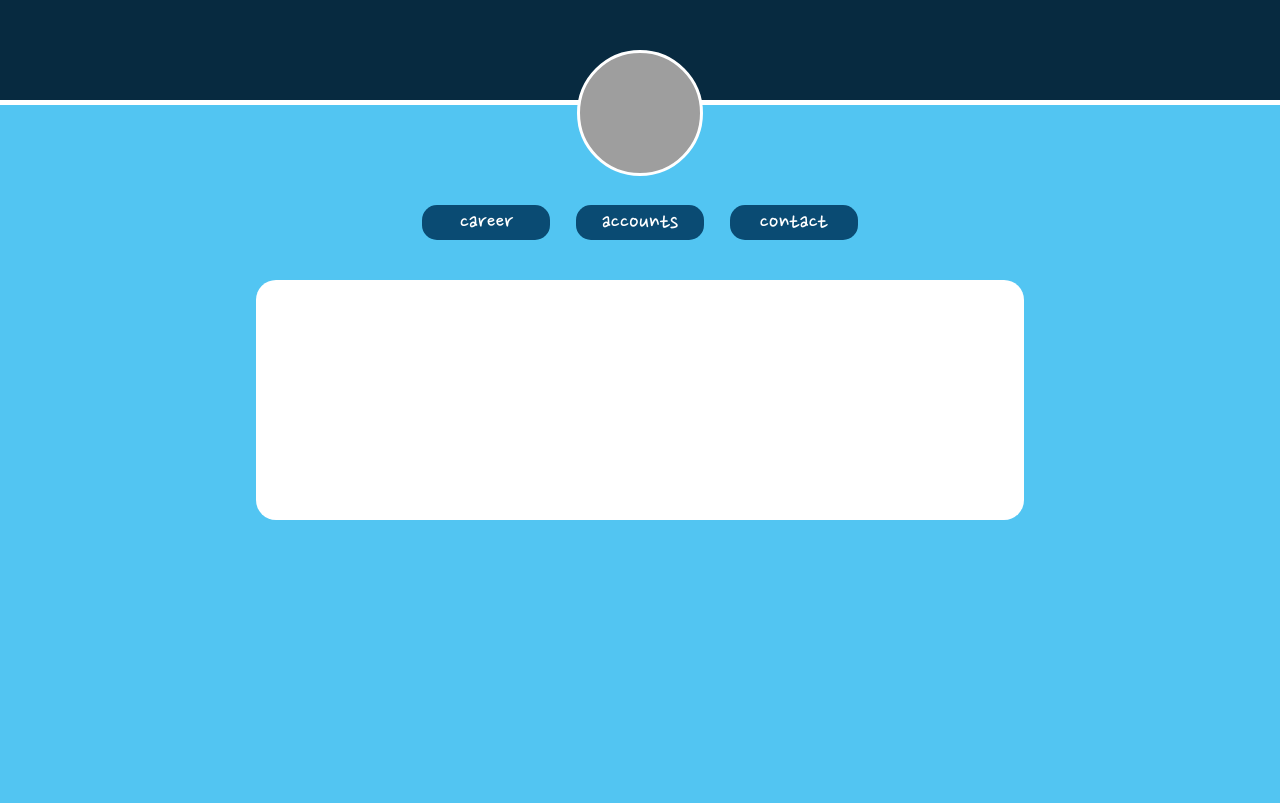
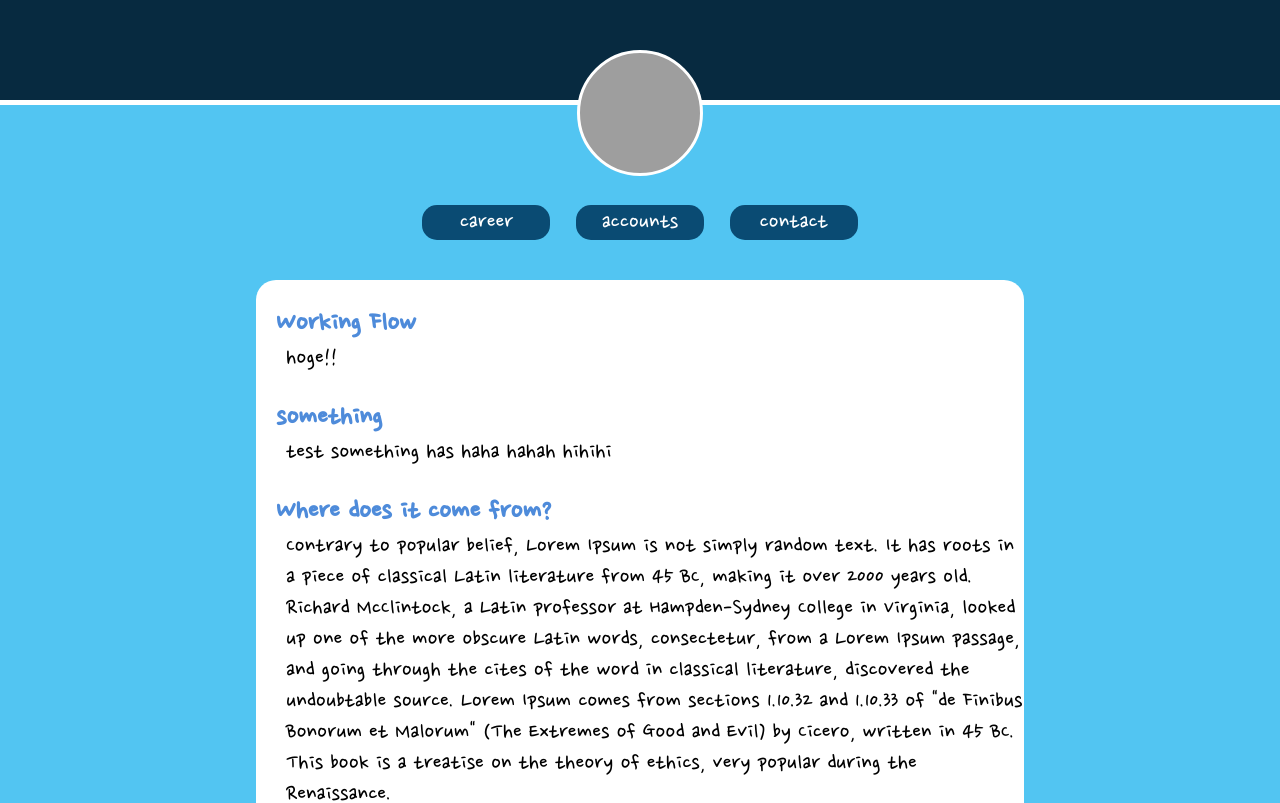
Before and after one commit to yoshihiro4218-ffg/vue-career, a Vue app in the folder vue/: page / in a window 1280 px wide. Shown: the top 803 px of the page. Built offline with nearby package versions, Linux system fonts and the light colour scheme; grey boxes are pictures that could not be loaded.

Commit message:
feat: add career

```diff
--- a/vue/src/components/Footer.vue
+++ b/vue/src/components/Footer.vue
@@ -15,7 +15,7 @@ export default {
   },
   methods: {
     gogit() {
-      window.open(this.git_url);
+      window.open(this.$store.state.githubUrl);
     },
   },
 };
--- a/vue/src/components/Header.vue
+++ b/vue/src/components/Header.vue
@@ -13,7 +13,7 @@ export default {
   created() {
     this.$nextTick(() => {
       const { dot } = this.$refs;
-      dot.style.backgroundImage = `url(${this.$store.state.profile_url})`;
+      dot.style.backgroundImage = `url(${this.$store.state.profileUrl})`;
     });
   },
 };
--- a/vue/src/resorce/content/base.js
+++ b/vue/src/resorce/content/base.js
@@ -1,6 +1,10 @@
 export default {
-  profile_url: 'https://avatars3.githubusercontent.com/u/20182365?s=460&v=4',
-  contact_url: 'https://docs.google.com/forms/d/e/1FAIpQLSePBDU4i5IGKP-PXYMRnYx5amCyHK7eDEyd88yLQBJWBAhtrw/viewform?usp=sf_link',
+  // header profile image url
+  profileUrl: 'https://avatars3.githubusercontent.com/u/20182365?s=460&v=4',
+  // google survey url
+  contactUrl: 'https://docs.google.com/forms/d/e/1FAIpQLSePBDU4i5IGKP-PXYMRnYx5amCyHK7eDEyd88yLQBJWBAhtrw/viewform?usp=sf_link',
+  // footer github url
+  githubUrl: 'https://github.com/deokgoo',
   accounts: {
     github: 'https://github.com/deokgoo',
     facebook: 'https://facebook.com',
@@ -12,8 +16,27 @@ export default {
       content: 'hoge!!',
     },
     2: {
-      title: '',
-      content: '',
+      title: 'something',
+      content: `test something has haha
+
+      hahah
+      hihihi
+
+      `,
+    },
+    3: {
+      title: 'Where does it come from?',
+      content: `
+      Contrary to popular belief, Lorem Ipsum is not simply random text.
+      It has roots in a piece of classical Latin literature from 45 BC,
+      making it over 2000 years old. Richard McClintock,
+      a Latin professor at Hampden-Sydney College in Virginia,
+      looked up one of the more obscure Latin words, consectetur,
+      from a Lorem Ipsum passage, and going through the cites of the word in classical literature,
+      discovered the undoubtable source. Lorem Ipsum comes from sections
+      1.10.32 and 1.10.33 of "de Finibus Bonorum et Malorum"
+      (The Extremes of Good and Evil) by Cicero, written in 45 BC.
+      This book is a treatise on the theory of ethics, very popular during the Renaissance.`,
     },
   },
 };
--- a/vue/src/store.js
+++ b/vue/src/store.js
@@ -6,12 +6,20 @@ import base from './resorce/content/base.js';
 
 Vue.use(Vuex);
 // eslint-disable-next-line camelcase
-const { profile_url, contact_url, accounts } = base;
+const {
+  profileUrl,
+  contactUrl,
+  accounts,
+  career,
+  githubUrl,
+} = base;
 export default new Vuex.Store({
   state: {
-    profile_url,
-    contact_url,
+    profileUrl,
+    contactUrl,
     accounts,
+    career,
+    githubUrl,
   },
   mutations: {
 
--- a/vue/src/views/Career.vue
+++ b/vue/src/views/Career.vue
@@ -2,7 +2,12 @@
   <div class="career">
     <Nav></Nav>
     <div class="container">
-      <div class="memo" ref="mm"></div>
+      <div class="careerBox" ref="mm">
+        <div v-for="d in cData" :key="d.title">
+          <div class="cTitle">{{d.title}}</div>
+          <pre class="cContent">{{d.content}}</pre>
+        </div>
+      </div>
     </div>
   </div>
 </template>
@@ -14,30 +19,55 @@ export default {
   components: {
     Nav,
   },
+  data() {
+    return {
+      cData: {},
+    };
+  },
+  created() {
+    this.cData = this.$store.state.career;
+  },
 };
 </script>
 <style>
 @import url('https://fonts.googleapis.com/css?family=Nanum+Pen+Script&display=swap');
 .career{
+  min-height: 700px;
+  height: auto;
   padding-top:100px;
   background-color: #52C5F2;
-  min-height: 800px;
+  font-family: 'Nanum Pen Script', cursive;
   margin: 5px 0px;
 }
 .container{
     width:100%;
-    height:100%;
     display: flex;
     align-items: center;
     vertical-align: middle;
     justify-content: center;
 }
-.memo{
+.careerBox{
   min-height: 500px;
   height: auto;
   margin: 40px;
   width: 60vw;
   background-color: white;
   border-radius: 20px;
+  padding-bottom: 25px;
+}
+.cTitle{
+  margin-top: 25px;
+  color: rgb(78, 139, 218);
+  font-size: 30px;
+  padding-left: 20px;
+  font-weight: bold;
+}
+.cContent{
+  font-size: 25px;
+  padding-left: 30px;
+  font-family: 'Nanum Pen Script', cursive;
+  margin: 0px;
+  overflow-wrap: break-word;
+  white-space: initial;
 }
 </style>
--- a/vue/src/views/Contact.vue
+++ b/vue/src/views/Contact.vue
@@ -20,7 +20,7 @@ export default {
     Nav,
   },
   created() {
-    this.contact_url = this.$store.state.contact_url;
+    this.contact_url = this.$store.state.contactUrl;
   },
 };
 </script>
```
